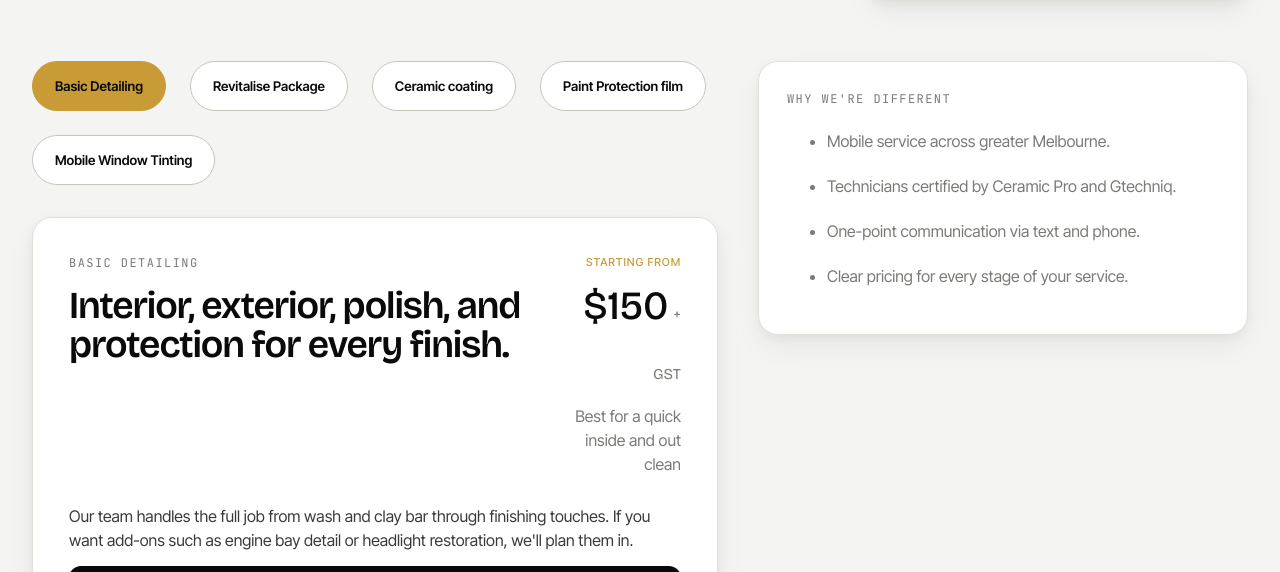
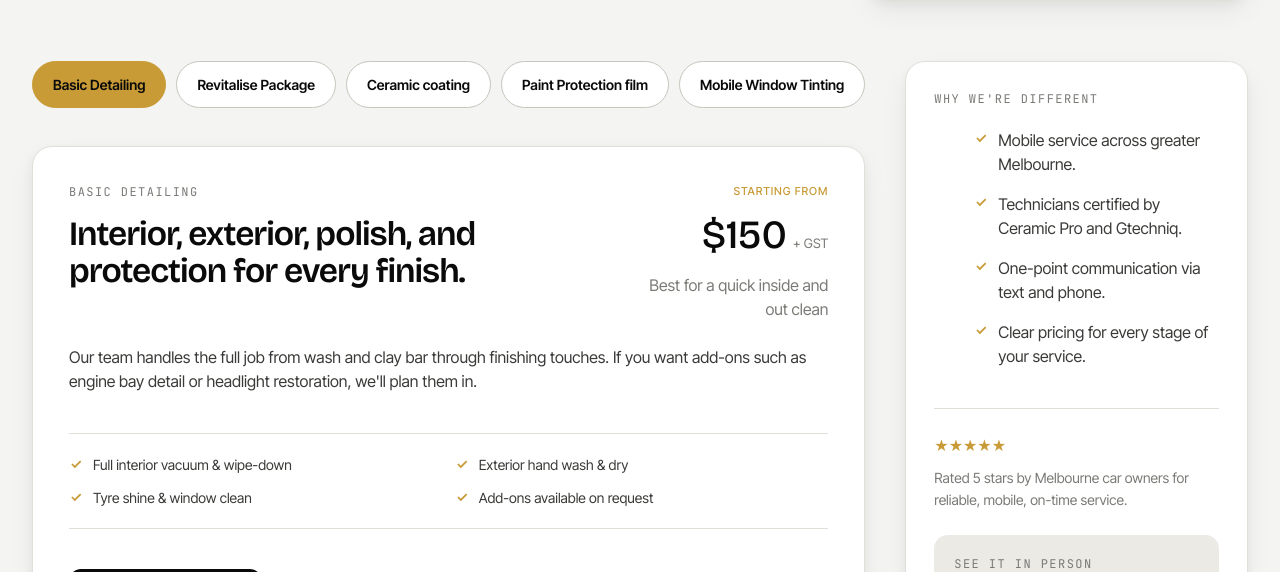
Before and after one commit to hrshdv2nd/pristinedetailers, a Next.js app: page /services in a window 1280 px wide. Shown: the part 380-952 px from the top of the page. Built offline with nearby package versions, Linux system fonts and the light colour scheme.

Commit message:
membership removal, service page update

```diff
--- a/app/layout.tsx
+++ b/app/layout.tsx
@@ -51,15 +51,6 @@ j=d.createElement(s),dl=l!='dataLayer'?'&l='+l:'';j.async=true;j.src=
         <Script id="ga4-init" strategy="afterInteractive">
           {`window.dataLayer=window.dataLayer||[];function gtag(){dataLayer.push(arguments)}gtag('js',new Date());gtag('config','G-YF234784J5');`}
         </Script>
-        <Script id="ghl-chat-widget" strategy="afterInteractive" dangerouslySetInnerHTML={{
-          __html: `
-            var s = document.createElement('script');
-            s.src = 'https://beta.leadconnectorhq.com/loader.js';
-            s.setAttribute('data-resources-url', 'https://beta.leadconnectorhq.com/chat-widget/loader.js');
-            s.setAttribute('data-widget-id', '6a23e234cce0c0ecc8689b8a');
-            document.body.appendChild(s);
-          `
-        }} />
       </body>
     </html>
   );
--- a/components/pages/services.tsx
+++ b/components/pages/services.tsx
@@ -7,6 +7,12 @@ import { Footer } from '@/components/shared/footer';
 import { Nav } from '@/components/shared/nav';
 import { Arrow } from '@/components/shared/atoms';
 import { BlobImage } from '@/components/shared/blob-image';
+
+const CheckIcon = () => (
+  <svg width="14" height="14" viewBox="0 0 24 24" fill="none" stroke="#C89B37" strokeWidth="3" style={{ flexShrink: 0, marginTop: 3 }}>
+    <path d="M5 12l5 5L20 7" />
+  </svg>
+);
 
 export function Services() {
   const [selected, setSelected] = useState('vehicle-detailing');
@@ -18,6 +24,7 @@ export function Services() {
       price: '$150',
       label: 'Best for a quick inside and out clean',
       body: 'Our team handles the full job from wash and clay bar through finishing touches. If you want add-ons such as engine bay detail or headlight restoration, we\'ll plan them in.',
+      benefits: ['Full interior vacuum & wipe-down', 'Exterior hand wash & dry', 'Tyre shine & window clean', 'Add-ons available on request'],
     },
     {
       id: 'revitalise-package',
@@ -26,6 +33,7 @@ export function Services() {
       price: '$300',
       label: 'Best for neglected or pre-sale vehicles',
       body: 'The Revitalise Package is for cars that need more than a wash. We start with a full exterior decontamination and clay bar, move through a two-stage paint correction to remove swirls and light scratches, then finish with an interior deep clean, leather treatment, tyre dressing, and a paint sealant that holds for up to 6 months.',
+      benefits: ['Two-stage machine paint correction', 'Full decontamination & clay bar', 'Interior deep clean & leather treatment', 'Paint sealant — lasts up to 6 months'],
     },
     {
       id: 'ceramic-coating',
@@ -34,6 +42,7 @@ export function Services() {
       price: '$999',
       label: 'Best for deep long lasting protection',
       body: 'A nano-ceramic barrier bonded directly to your paintwork. Hydrophobic, UV-stable, and scratch-resistant — our ceramic coatings are applied by certified technicians and backed by a manufacturer warranty of up to 8 years.',
+      benefits: ['Hydrophobic, UV-stable nano-ceramic', 'Scratch and swirl resistant finish', 'Applied by certified technicians', 'Manufacturer warranty up to 8 years'],
     },
     {
       id: 'paint-protection',
@@ -42,6 +51,7 @@ export function Services() {
       price: '$3,000',
       label: 'Best for high-risk areas',
       body: 'Self-healing polyurethane film, precisely cut and installed panel by panel. Virtually invisible at any angle, PPF takes the stone chips, road debris, and minor abrasions so your paint never has to. Stack with ceramic for maximum long-term defence.',
+      benefits: ['Self-healing polyurethane film', 'Virtually invisible, panel-by-panel install', 'Absorbs stone chips & road debris', 'Stack with ceramic for max protection'],
     },
     {
       id: 'window-tinting',
@@ -50,6 +60,7 @@ export function Services() {
       price: '$200',
       label: 'Best for privacy, heat reduction and UV protection',
       body: 'Our mobile technicians install premium window film on-site, cutting glare and cabin heat while blocking up to 99% of UV rays. Choose your tint level and we handle the rest — no need to visit a shop.',
+      benefits: ['Blocks up to 99% of UV rays', 'Cuts glare & cabin heat', 'Installed on-site, no shop visit', 'Choose your preferred tint level'],
     },
   ];
 
@@ -84,9 +95,18 @@ export function Services() {
             </div>
           </div>
 
-          <div className="pd-two-col" style={{ marginTop: 60, display: 'grid', gridTemplateColumns: '1.4fr 1fr', gap: 40, alignItems: 'start' }}>
+          <div className="pd-two-col" style={{ marginTop: 60, display: 'grid', gridTemplateColumns: '1.4fr 1fr', gap: 40, alignItems: 'stretch' }}>
             <div>
-              <div style={{ display: 'flex', gap: 24, marginBottom: 32, flexWrap: 'wrap' }}>
+              <div
+                style={{
+                  display: 'flex',
+                  gap: 10,
+                  marginBottom: 32,
+                  overflowX: 'auto',
+                  paddingBottom: 6,
+                  scrollbarWidth: 'none',
+                }}
+              >
                 {services.map(service => (
                   <button
                     key={service.id}
@@ -94,11 +114,14 @@ export function Services() {
                     onClick={() => setSelected(service.id)}
                     className="pd-btn pd-btn-light"
                     style={{
-                      padding: '16px 22px',
+                      padding: '14px 20px',
                       borderRadius: 999,
                       border: `1.5px solid ${selected === service.id ? '#C89B37' : '#C8C5BC'}`,
                       background: selected === service.id ? '#C89B37' : '#fff',
                       color: '#0A0A0A',
+                      flexShrink: 0,
+                      whiteSpace: 'nowrap',
+                      fontSize: 14,
                     }}
                   >
                     {service.title}
@@ -110,23 +133,34 @@ export function Services() {
                 <div style={{ display: 'grid', gap: 24 }}>
                   {services.map(service => (
                     <div key={service.id} style={{ display: selected === service.id ? 'block' : 'none' }}>
-                      <div style={{ display: 'flex', justifyContent: 'space-between', alignItems: 'flex-start', gap: 24 }}>
-                        <div>
+                      <div style={{ display: 'flex', justifyContent: 'space-between', alignItems: 'flex-start', gap: 24, flexWrap: 'wrap' }}>
+                        <div style={{ flex: '1 1 320px' }}>
                           <div className="pd-eyebrow">{service.title}</div>
-                          <h2 style={{ fontSize: 38, lineHeight: 1.05, marginTop: 14 }}>{service.description}</h2>
+                          <h2 style={{ fontSize: 34, lineHeight: 1.1, marginTop: 14 }}>{service.description}</h2>
                         </div>
-                        <div style={{ textAlign: 'right' }}>
+                        <div style={{ textAlign: 'right', flexShrink: 0 }}>
                           <div style={{ fontSize: 11, fontWeight: 500, letterSpacing: '0.08em', textTransform: 'uppercase', color: '#C89B37', marginBottom: 6 }}>Starting From</div>
-                          <div style={{ fontFamily: 'var(--f-display)', fontSize: 40, fontWeight: 500 }}>
-                            {service.price}
-                            <span style={{ fontSize: 15, fontWeight: 400, color: 'var(--ink-3)', marginLeft: 5 }}>+ GST</span>
+                          <div style={{ display: 'flex', alignItems: 'baseline', justifyContent: 'flex-end', gap: 6, whiteSpace: 'nowrap' }}>
+                            <span style={{ fontFamily: 'var(--f-display)', fontSize: 40, fontWeight: 500 }}>{service.price}</span>
+                            <span style={{ fontSize: 13, fontWeight: 400, color: 'var(--ink-3)' }}>+ GST</span>
                           </div>
-                          <div style={{ color: 'var(--ink-3)', marginTop: 8 }}>{service.label}</div>
+                          <div style={{ color: 'var(--ink-3)', marginTop: 8, maxWidth: 200 }}>{service.label}</div>
                         </div>
                       </div>
-                      <div style={{ marginTop: 28, display: 'grid', gap: 14 }}>
+
+                      <div style={{ marginTop: 24, display: 'grid', gap: 24 }}>
                         <p style={{ color: 'var(--ink-2)' }}>{service.body}</p>
-                        <Link href="https://pristinedetailers.setmore.com/?rwg_token=AFd1xnHc01bPFSDGd3K3nYddUlaV-cztDbrRQWVpRQrryHy2QabfUzu8eldvWeBOKmsA3V_ye-mvGjVtw1bchHEbX1qVQpXyJQ%3D%3D" target="_blank" rel="noopener noreferrer" className="pd-btn pd-btn-dark">Book this service <Arrow /></Link>
+
+                        <ul style={{ display: 'grid', gap: 12, gridTemplateColumns: 'repeat(2, 1fr)', padding: '20px 0', borderTop: '1px solid var(--line)', borderBottom: '1px solid var(--line)' }}>
+                          {service.benefits.map(b => (
+                            <li key={b} style={{ display: 'flex', gap: 10, alignItems: 'flex-start', fontSize: 14, color: 'var(--ink-2)' }}>
+                              <CheckIcon />
+                              {b}
+                            </li>
+                          ))}
+                        </ul>
+
+                        <Link href="https://pristinedetailers.setmore.com/?rwg_token=AFd1xnHc01bPFSDGd3K3nYddUlaV-cztDbrRQWVpRQrryHy2QabfUzu8eldvWeBOKmsA3V_ye-mvGjVtw1bchHEbX1qVQpXyJQ%3D%3D" target="_blank" rel="noopener noreferrer" className="pd-btn pd-btn-dark" style={{ justifySelf: 'start' }}>Book this service <Arrow /></Link>
                       </div>
                     </div>
                   ))}
@@ -134,15 +168,35 @@ export function Services() {
               </div>
             </div>
 
-            <aside className="pd-aside-sticky" style={{ position: 'sticky', top: 100 }}>
-              <div className="pd-card" style={{ padding: 28 }}>
-                <div className="pd-eyebrow">Why we're different</div>
-                <ul style={{ marginTop: 20, display: 'grid', gap: 18, lineHeight: 1.7, color: 'var(--ink-3)' }}>
-                  <li>Mobile service across greater Melbourne.</li>
-                  <li>Technicians certified by Ceramic Pro and Gtechniq.</li>
-                  <li>One-point communication via text and phone.</li>
-                  <li>Clear pricing for every stage of your service.</li>
-                </ul>
+            <aside className="pd-aside-sticky" style={{ position: 'sticky', top: 100, alignSelf: 'start' }}>
+              <div className="pd-card" style={{ padding: 28, display: 'flex', flexDirection: 'column', gap: 24 }}>
+                <div>
+                  <div className="pd-eyebrow">Why we're different</div>
+                  <ul style={{ marginTop: 20, display: 'grid', gap: 16 }}>
+                    {[
+                      'Mobile service across greater Melbourne.',
+                      'Technicians certified by Ceramic Pro and Gtechniq.',
+                      'One-point communication via text and phone.',
+                      'Clear pricing for every stage of your service.',
+                    ].map(item => (
+                      <li key={item} style={{ display: 'flex', gap: 10, alignItems: 'flex-start', lineHeight: 1.5, color: 'var(--ink-2)' }}>
+                        <CheckIcon />
+                        {item}
+                      </li>
+                    ))}
+                  </ul>
+                </div>
+
+                <div style={{ paddingTop: 24, borderTop: '1px solid var(--line)' }}>
+                  <div style={{ display: 'flex', gap: 4, color: '#C89B37', fontSize: 16 }}>{'★★★★★'}</div>
+                  <p style={{ marginTop: 10, fontSize: 14, color: 'var(--ink-3)', lineHeight: 1.6 }}>Rated 5 stars by Melbourne car owners for reliable, mobile, on-time service.</p>
+                </div>
+
+                <div style={{ padding: 20, borderRadius: 14, background: 'var(--bg-2)' }}>
+                  <div className="pd-eyebrow">See it in person</div>
+                  <p style={{ marginTop: 10, fontSize: 14, color: 'var(--ink-2)', lineHeight: 1.6 }}>Browse before-and-after results from recent details, coatings, and PPF installs.</p>
+                  <Link href="/gallery" className="pd-btn pd-btn-ghost pd-btn-sm" style={{ marginTop: 14 }}>View gallery <Arrow /></Link>
+                </div>
               </div>
             </aside>
           </div>
```
